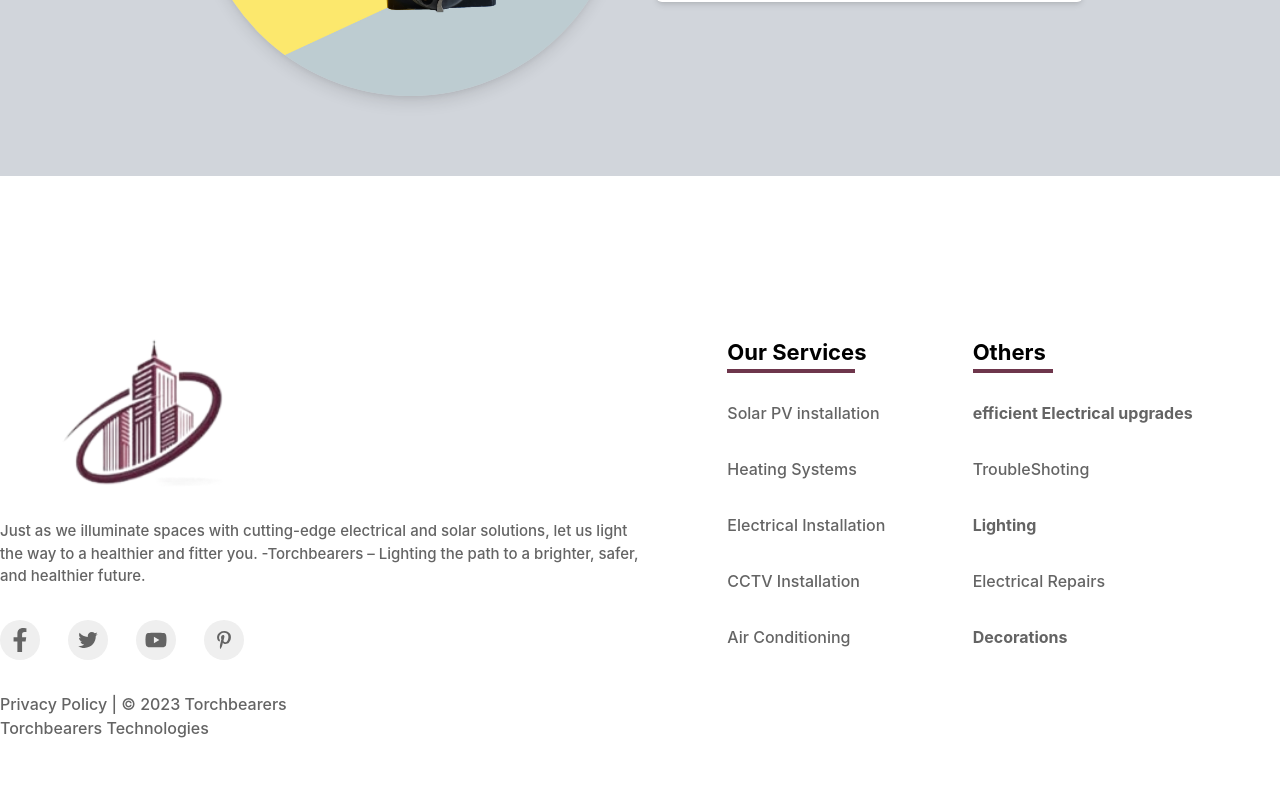
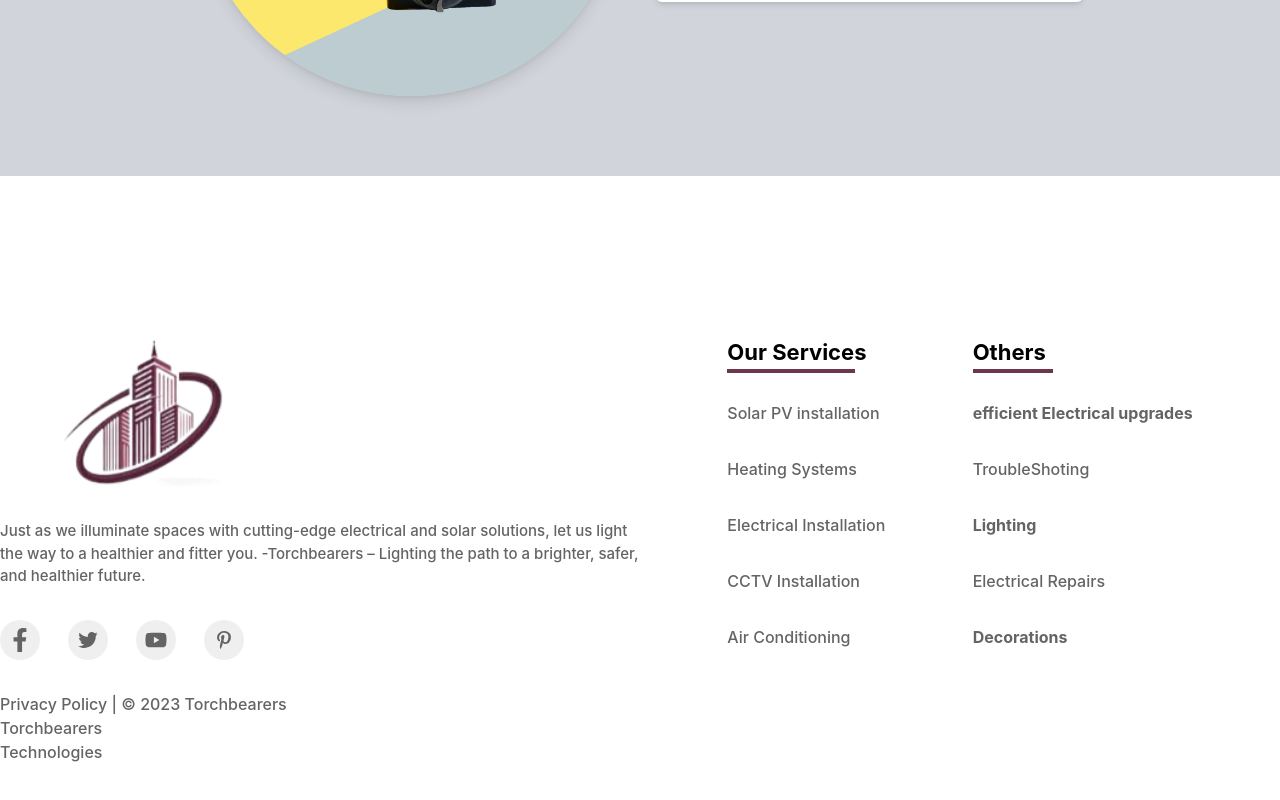
Before and after one commit to victoroki/web-app, a React (Create React App) app: page / in a window 1280 px wide. Shown: the part 4316-5116 px from the top of the page. Built offline with nearby package versions, Linux system fonts and the light colour scheme.

Commit message:
build-er

```diff
--- a/src/components/Section.js
+++ b/src/components/Section.js
@@ -1,5 +1,4 @@
 import React from 'react'
-import { FaCheckSquare } from "react-icons/fa"
 import solar from "./img/solar1.jpg"
 import slogo from "./img/slogo.png"
 import quality from "./img/quality.jpg"
--- a/src/components/Sfooter.js
+++ b/src/components/Sfooter.js
@@ -45,13 +45,9 @@ function Footer() {
               <p className="text-[16px] font-medium text-[#646464]">
                 Privacy Policy | © {new Date().getFullYear()} Torchbearers <br />{" "}
                 Torchbearers{" "}
-                <a
-                  target="_blank"
-                  rel="noreferrer"
-                  href="#"
-                >
+                <p>
                  Technologies
-                </a>
+                </p>
               </p>
             </div>
 
```
